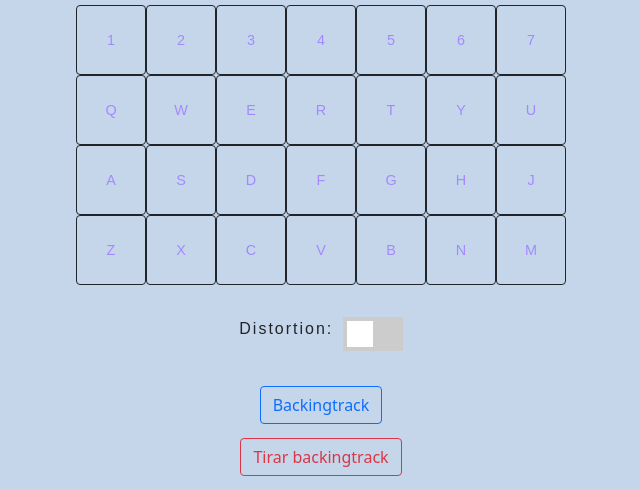
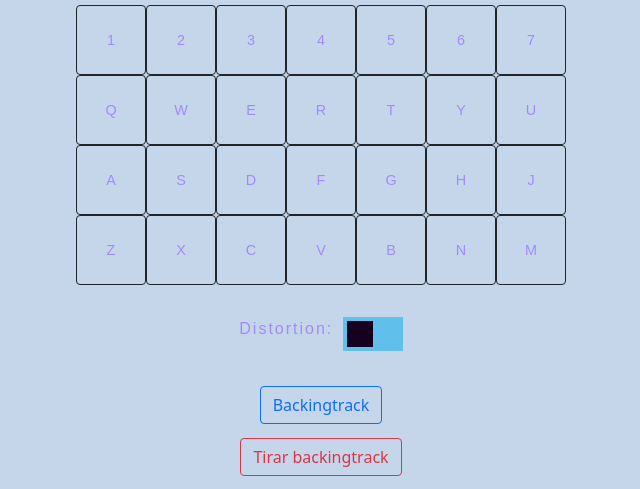
Before and after one commit to vitosnatios/Online-Eletric-Guitar, a plain HTML site: page index.html in a window 1280 px wide. Shown: the part 241-730 px from the top of the page, without its empty margins (319-959 px from the left). Drawn offline with nearby package versions, Linux system fonts and the light colour scheme.

Commit message:
Add files via upload

```diff
--- a/style.css
+++ b/style.css
@@ -65,7 +65,7 @@ svg {
     left: 0;
     right: 0;
     bottom: 0;
-    background-color: #ccc;
+    background-color: #60bfeb;
     -webkit-transition: .4s;
     transition: .4s;
 }
@@ -76,12 +76,12 @@ svg {
     width: 26px;
     left: 4px;
     bottom: 4px;
-    background-color: white;
+    background-color: rgb(22, 0, 32);
     -webkit-transition: .4s;
     transition: .4s;
 }
 input:checked + .slider {
-  background-color: #2196F3;
+  background-color: #f32121;
 }
 input:focus + .slider {
   box-shadow: 0 0 1px #2196F3;
@@ -99,6 +99,7 @@ input:checked + .slider:before {
   border-radius: 50%;
 }
 .dist {
+    color: #a389ff;
     margin: 0;
     font-family: fantasy;
     word-spacing: 3px;
```
